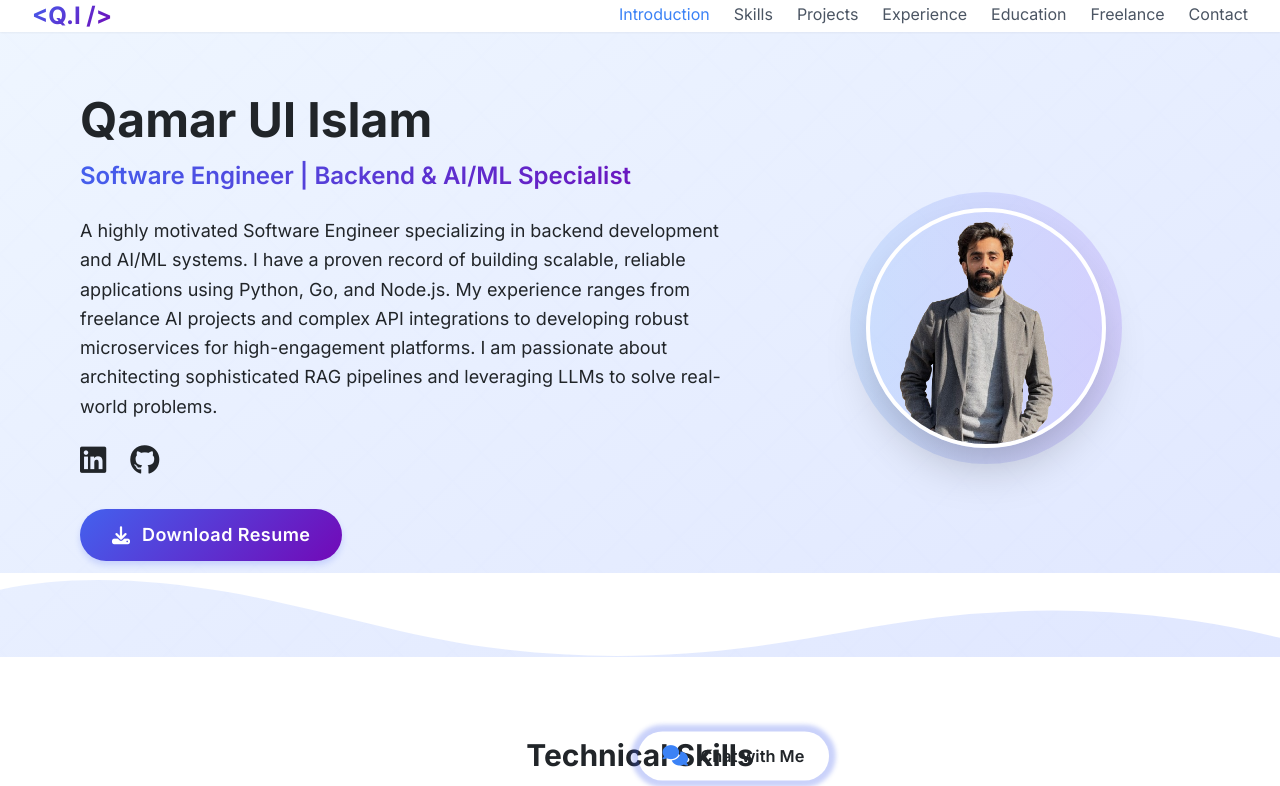
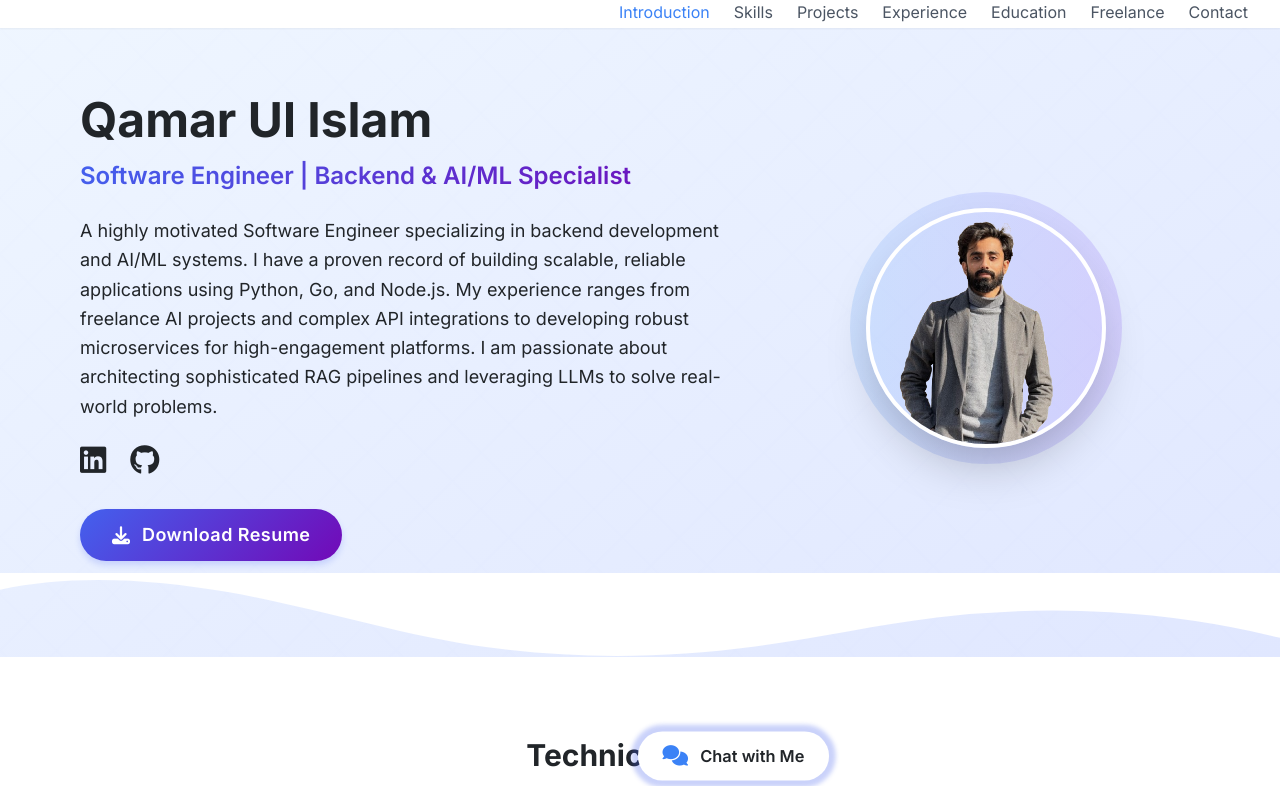
Before and after one commit to Qamar2315/Qamar2315.github.io, a plain HTML site: page index.html in a window 1280 px wide. Shown: the top 786 px of the page. Drawn offline with nearby package versions, Linux system fonts and the light colour scheme.

Commit message:
Refactor navigation layout in index.html for improved alignment and user experience. Update back-to-top button styling for better visibility and interaction. Adjust chatbot trigger button background for a cleaner design.

```diff
--- a/index.html
+++ b/index.html
@@ -252,11 +252,7 @@
     <!-- Navigation Bar -->
     <nav class="bg-white shadow-sm fixed w-full top-0 z-50">
         <div class="container mx-auto px-4 sm:px-6 lg:px-8">
-            <div class="flex justify-between items-center h-18">
-                <a href="#introduction" class="text-2xl font-bold text-slate-800 flex items-center">
-                    <span class="gradient-text font-bold">&lt;Q.I /&gt;</span>
-                </a>
-
+            <div class="flex justify-end items-center h-18">
                 <div id="nav-desktop" class="hidden md:flex items-center space-x-6">
                     <a href="#introduction"
                         class="text-gray-600 hover:text-blue-500 transition-colors duration-300">Introduction</a>
@@ -306,7 +302,7 @@
     <main class="pt-18">
         <!-- Back to Top Button -->
         <a href="#introduction" id="back-to-top" title="Back to Top"
-            class="fixed bottom-8 right-8 p-3 rounded-full bg-blue-500/80 hover:bg-blue-600 text-white shadow-lg transition-all duration-300 opacity-0 pointer-events-none hover:scale-110">
+            class="fixed bottom-8 right-8 z-40 p-3 rounded-full bg-blue-600 hover:bg-blue-700 text-white shadow-lg transition-all duration-300 opacity-0 pointer-events-none hover:scale-110">
             <svg class="w-6 h-6" fill="none" stroke="currentColor" viewBox="0 0 24 24"
                 xmlns="http://www.w3.org/2000/svg">
                 <path stroke-linecap="round" stroke-linejoin="round" stroke-width="2" d="M5 15l7-7 7 7"></path>
@@ -699,7 +695,7 @@
     <!-- START: AI Chatbot V3 (Final & Corrected) -->
     <!-- Main trigger button at the bottom-center -->
     <div id="ai-chat-trigger" class="fixed bottom-5 left-1/2 -translate-x-1/2 z-40 cursor-pointer">
-        <div class="flex items-center justify-center px-6 py-3 bg-white/90 backdrop-blur-md rounded-full shadow-lg hover:shadow-xl transition-all duration-300 transform hover:-translate-y-1 pulse-animation">
+        <div class="flex items-center justify-center px-6 py-3 bg-white rounded-full shadow-lg hover:shadow-xl transition-all duration-300 transform hover:-translate-y-1 pulse-animation">
             <i class="fas fa-comments text-blue-500 text-xl mr-3"></i>
             <span class="font-semibold text-slate-700 hidden sm:block">Chat with Me</span>
             <span class="font-semibold text-slate-700 sm:hidden">Chat</span>
```
